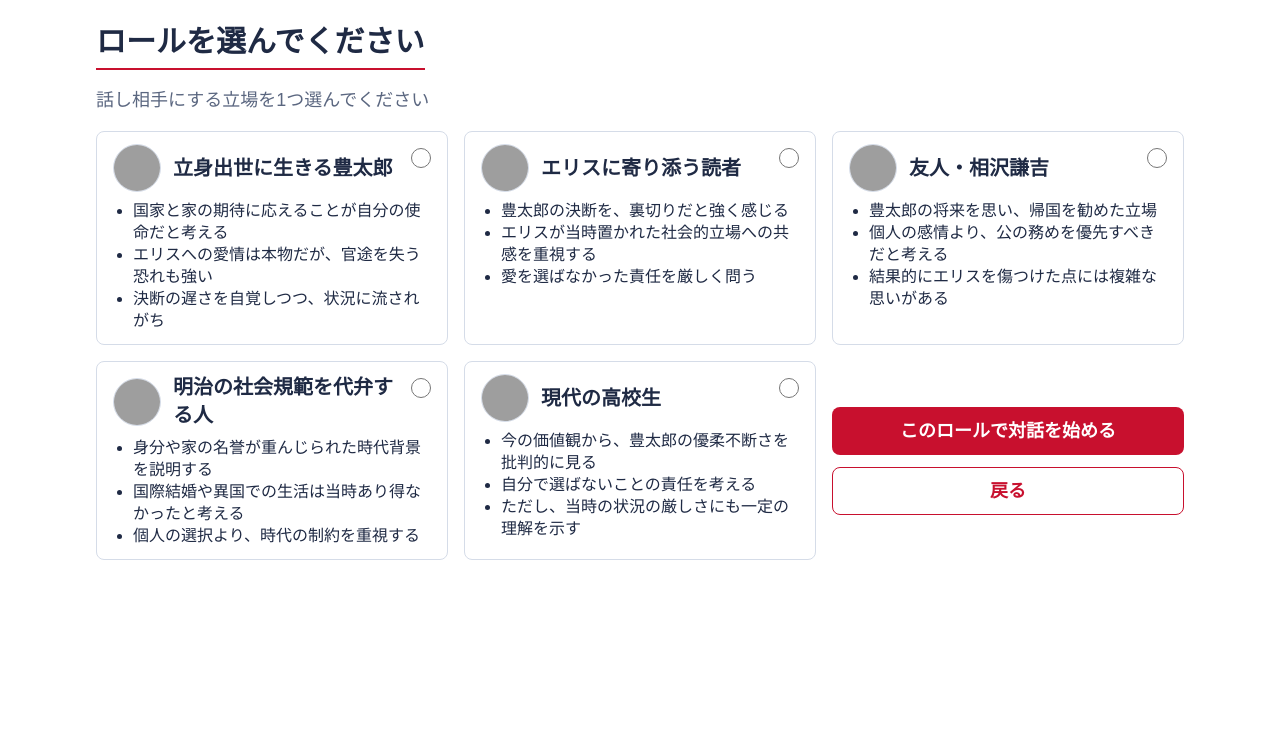
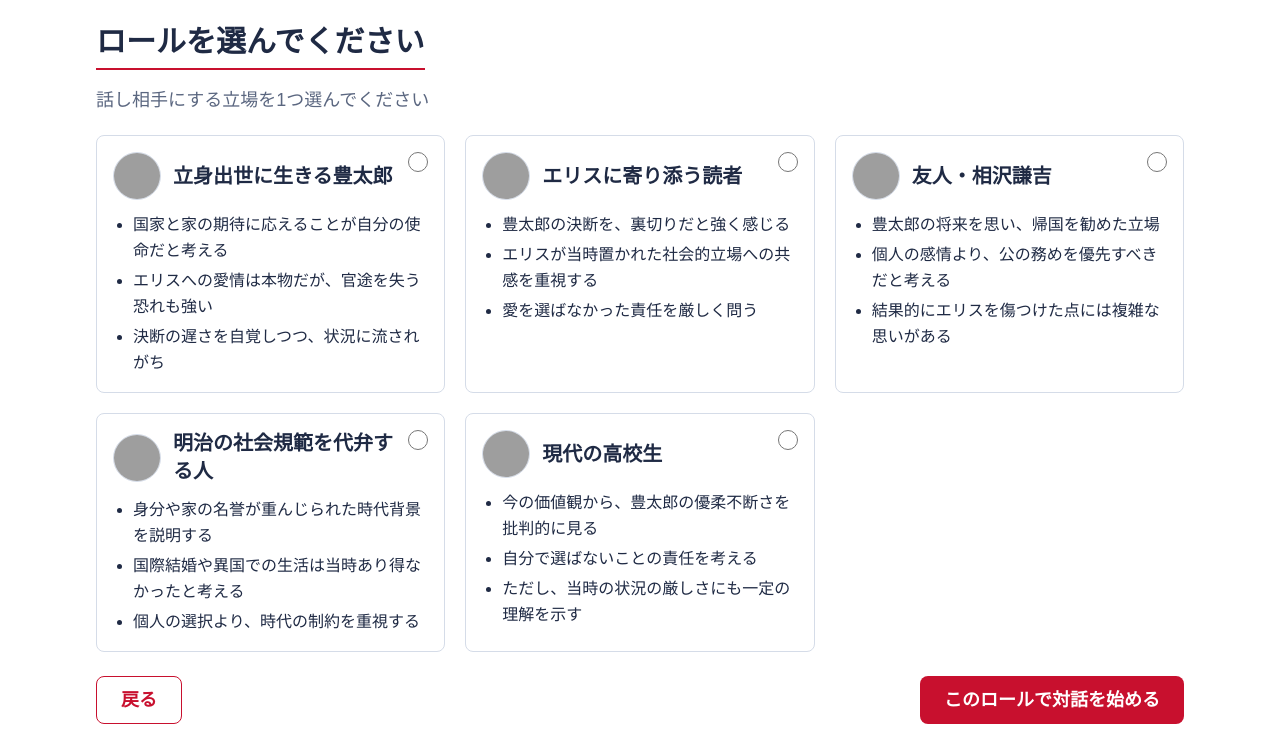
Before and after one commit to makun212/fall-hackathon-team4, a FastAPI app: page /student/roles in a window 1280 px wide. Shown: the part 58-806 px from the top of the page. Before the commit the page ends 618 px from the top, so only its background shows below. Run offline with FastAPI, Linux system fonts and the light colour scheme; grey boxes are pictures that could not be loaded.

Commit message:
fix after confirm review

```diff
--- a/frontend/templates/login.html
+++ b/frontend/templates/login.html
@@ -8,7 +8,7 @@
 {# 横に広い画面では、ログインの欄を真ん中に寄せる #}
 <div class="max-w-md mx-auto md:mt-8 flex flex-col gap-6">
   <div class="-mb-6">{{ page_header(heading) }}</div>
-  <p>学校のGoogleアカウントでログインしてください。</p>
+  <p>Googleアカウントでログインしてください。</p>
 
   {# 本番の実装時に、Googleの公式のボタンに差し替える #}
   {{ btn_primary("Googleアカウントでログイン", href=login_url) }}
--- a/frontend/templates/role_select.html
+++ b/frontend/templates/role_select.html
@@ -1,5 +1,7 @@
 {# 生徒がチャットの相手にするロールを選ぶ画面。roles は main.py の get_roles() から渡す #}
-{# タブレットの横画面（iPad 第10世代の Safari、高さ約740）で、スクロールせずにボタンまで見えるようにしている #}
+{# タブレットの横画面（1180×820）で、スクロールせずにボタンまで見えるようにしている #}
+{# ロールが5件でも6件でも同じ見た目になるよう、ボタンはカードの一覧の外（下の行）に置く。3列×2段（6件）までが1画面に収まる #}
+{# 820 の高さに合わせて、カードの中の行の間・項目の間・余白を広めにしている。base.html・見出し・カードの中身を変えたら、高さを見直す #}
 {% extends "base.html" %}
 {% from "_components.html" import page_header, btn_primary, btn_secondary, radio_card, avatar %}
 
@@ -7,10 +9,10 @@
 
 {% block content %}
 {{ page_header("ロールを選んでください") }}
-<p class="-mt-4 mb-4 text-muted">話し相手にする立場を1つ選んでください</p>
+<p class="-mt-4 mb-5 text-muted">話し相手にする立場を1つ選んでください</p>
 
-<form action="/student/question" method="get">
-  <div class="grid grid-cols-1 md:grid-cols-2 lg:grid-cols-3 gap-4">
+<form action="/student/question" method="get" class="flex flex-col gap-6">
+  <div class="grid grid-cols-1 md:grid-cols-2 lg:grid-cols-3 gap-5">
     {% for role in roles %}
       {# ロールのキー名を参照するのはここだけ。項目が変わったらここを直す #}
       {# summary は画面の高さに入りきらないため、この画面では表示しない（特徴で立場の違いを伝える） #}
@@ -20,23 +22,27 @@
       {% set role_image = role["image"] %}
 
       {% call radio_card("role_id", role_id, required=True) %}
+        {# radio_card の余白（px-4 py-3）に、上下の余白を少し足す #}
+        <div class="flex flex-col gap-3 py-1">
           <div class="flex items-center gap-3">
             {{ avatar(role_name[:1], role_image) }}
             <h2 class="pr-6 text-xl font-bold leading-snug">{{ role_name }}</h2>
           </div>
-        <ul class="list-disc pl-5 text-base leading-snug">
+          {# 特徴は、行の間と項目の間を広めにして読みやすくする #}
+          <ul class="flex flex-col gap-1 list-disc pl-5 text-base leading-relaxed">
             {% for feature in role_features %}
               <li>{{ feature }}</li>
             {% endfor %}
           </ul>
+        </div>
       {% endcall %}
     {% endfor %}
+  </div>
 
-    {# 5件を3列に並べると空く場所に、ボタンを置く #}
-    <div class="flex flex-col justify-center gap-3">
+  {# ボタンの行。タブレット横画面は、左：戻る、右：このロールで対話を始める。スマホ幅は縦に並べ、「このロールで対話を始める」を一番上にする #}
+  <div class="flex flex-col-reverse gap-3 md:flex-row md:items-center md:justify-between">
+    {{ btn_secondary("戻る", href="/student") }}
     {{ btn_primary("このロールで対話を始める") }}
-      {{ btn_secondary("戻る", href="/student") }}
-    </div>
   </div>
 </form>
 {% endblock %}
--- a/frontend/templates/teacher_chats.html
+++ b/frontend/templates/teacher_chats.html
@@ -11,7 +11,7 @@
 {% macro chat_url(c) %}/teacher/chats/{{ c.conversation_id }}{% endmacro %}
 
 {# 最後の発言。全角30文字を超えたら、30文字で切って「…」を付ける #}
-{% macro last_message(c) %}{{ c.last_message | truncate(31, true, "…", 0) }}{% endmacro %}
+{% macro last_message(c) %}{% if c.last_message | length > 30 %}{{ c.last_message[:30] }}…{% else %}{{ c.last_message }}{% endif %}{% endmacro %}
 
 {# 検知のバッジ。high を含む会話は赤＋「！要確認」、medium・low だけなら黄色系。検知がなければ「なし」 #}
 {% macro detection_badges(c) %}
```
Lines whose indentation alone changed are shown as unchanged.
